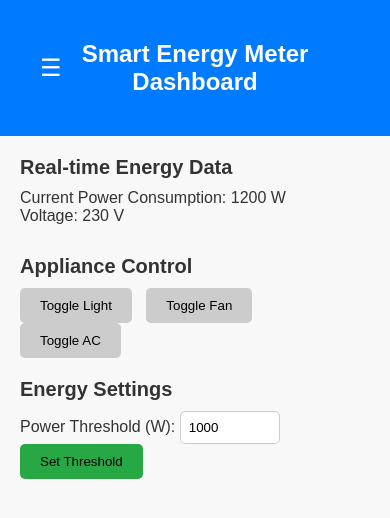
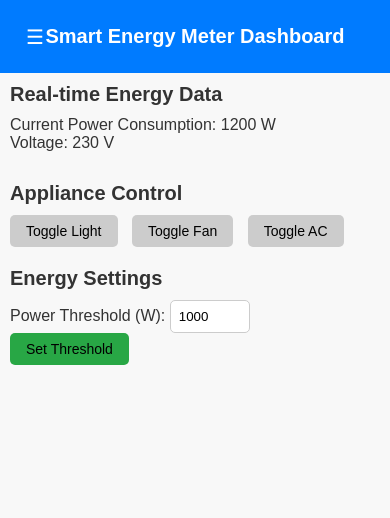
Before and after one commit to Akj2004/smart-energy-meter, a plain HTML site: page index.html in a window 390 px wide. Drawn offline with Linux system fonts and the light colour scheme.

Commit message:
Update style.css

```diff
--- a/style.css
+++ b/style.css
@@ -26,14 +26,14 @@ body.dark-mode {
 header {
     background-color: #007bff;
     color: #fff;
-    padding: 20px 0;
+    padding: 20px 10px;
     text-align: center;
     position: relative;
 }
 
 #menuToggle {
     position: absolute;
-    left: 20px;
+    left: 10px;
     top: 50%;
     transform: translateY(-50%);
     background: none;
@@ -53,6 +53,7 @@ header {
 h1 {
     font-size: 24px;
     font-weight: bold;
+    margin: 0 40px;
 }
 
 section {
@@ -155,3 +156,40 @@ input[type="number"] {
 body.dark-mode #darkModeIcon {
     transform: rotate(360deg);
 }
+
+/* Responsive Styles */
+@media (max-width: 600px) {
+    header {
+        padding: 15px 10px;
+    }
+
+    h1 {
+        font-size: 20px;
+        margin: 0 10px;
+    }
+
+    #menuToggle {
+        font-size: 20px;
+    }
+
+    .container {
+        padding: 10px;
+    }
+
+    button {
+        padding: 8px 16px;
+        font-size: 14px;
+    }
+
+    input[type="number"] {
+        width: 80px;
+    }
+
+    #sidebarMenu {
+        width: 200px;
+    }
+
+    #menuToggle.active {
+        left: 220px;
+    }
+}
```
